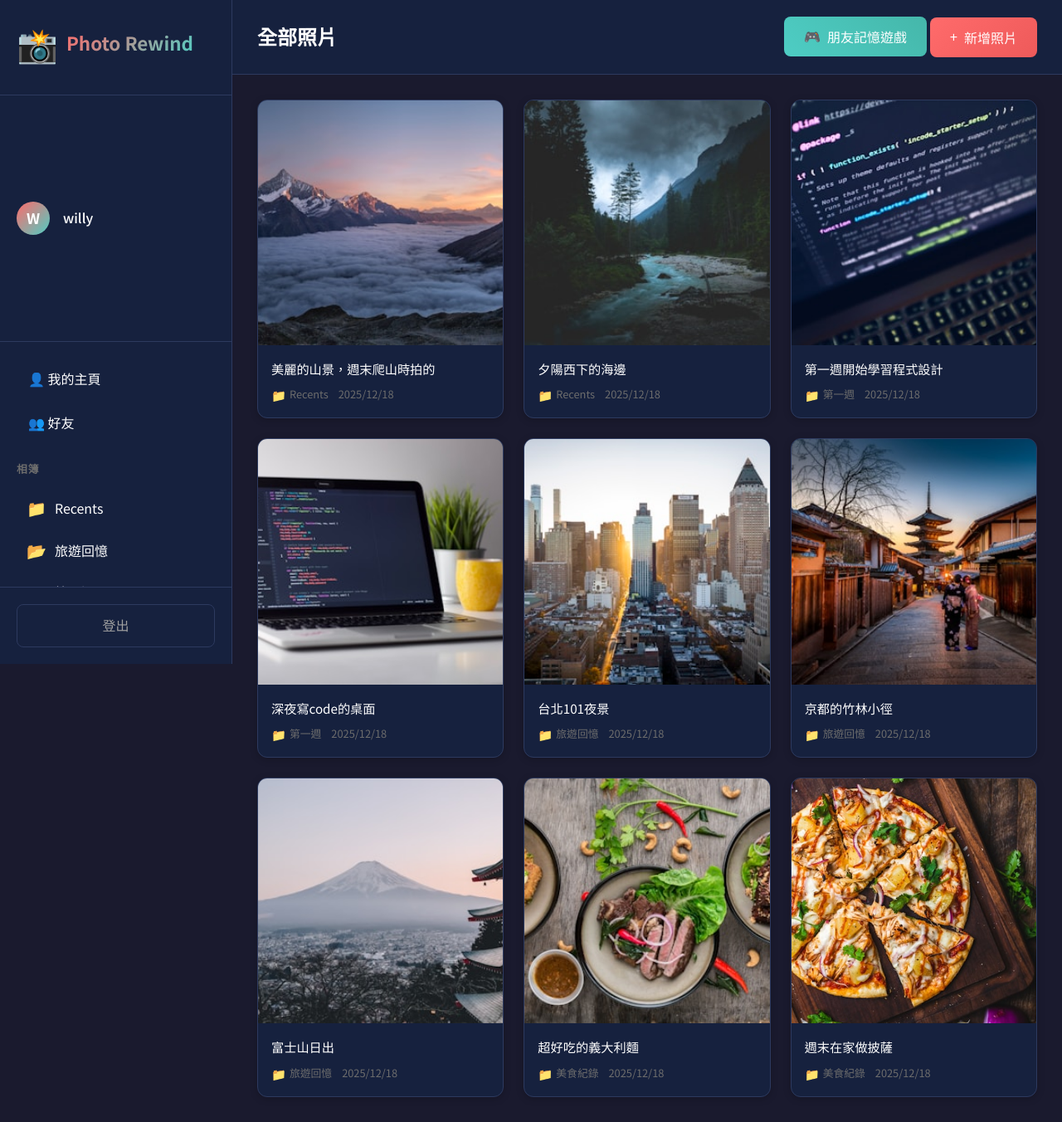
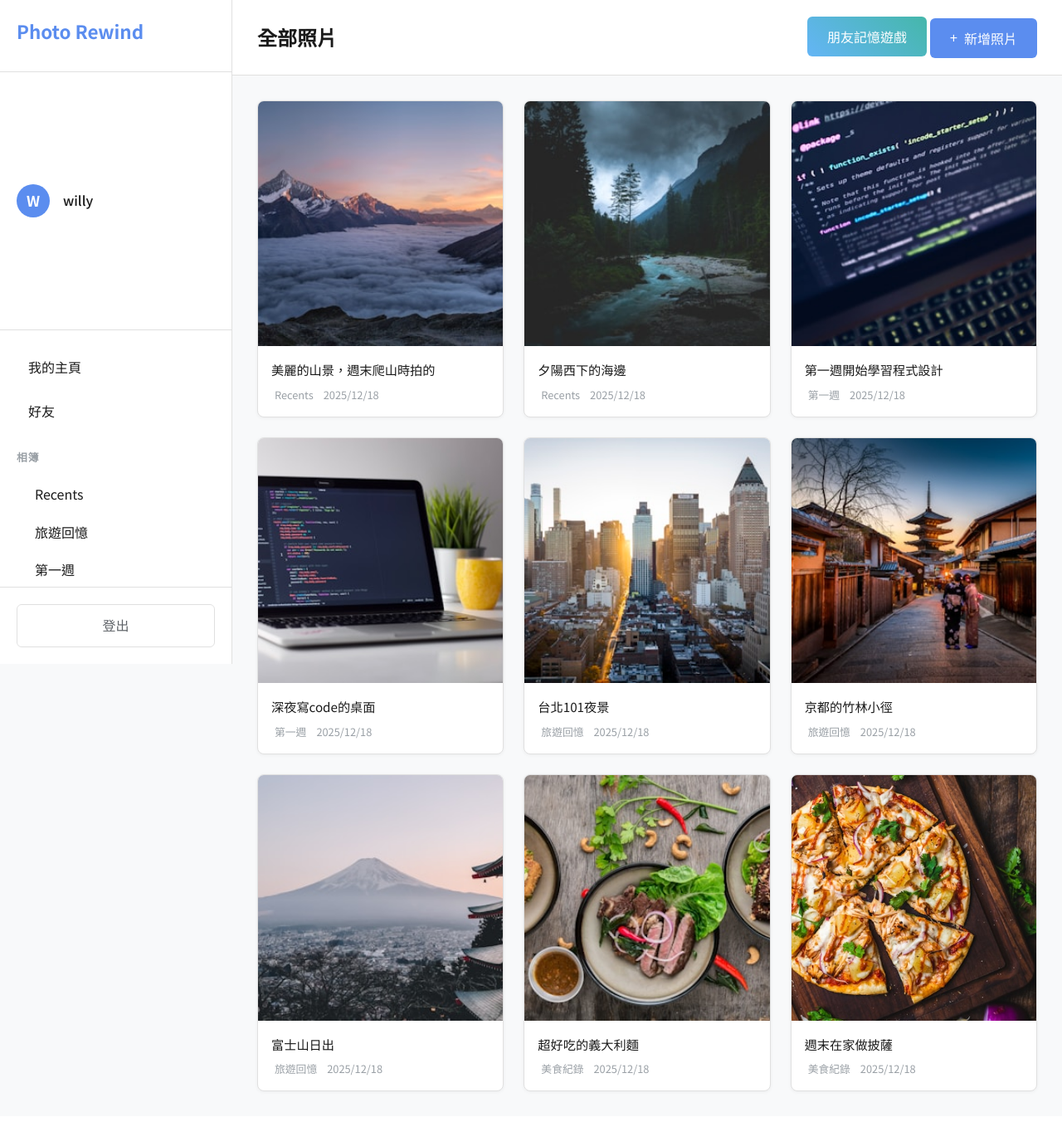
Before and after one commit to weeeelly/DW_Final, a PHP site: page /home.php in a window 1280 px wide. Shown: the whole page at 83% size. After the commit the page ends 1316 px from the top, so only its background shows below. Run offline with PHP 8.4, Linux system fonts and the light colour scheme; a user stored in the database is signed in; data comes from the database, SQL or seed files in the repository.

Commit message:
change style

```diff
--- a/home.php
+++ b/home.php
@@ -40,7 +40,6 @@ $conn->close();
         <aside class="sidebar">
             <div class="sidebar-header">
                 <div class="logo">
-                    <span class="logo-icon">📸</span>
                     <h1>Photo Rewind</h1>
                 </div>
             </div>
@@ -53,8 +52,8 @@ $conn->close();
             <nav class="sidebar-nav">
                 <div class="nav-section">
                     <ul class="nav-links">
-                        <li><a href="profile.php" class="nav-link-item">👤 我的主頁</a></li>
-                        <li><a href="friends.php" class="nav-link-item">👥 好友</a></li>
+                        <li><a href="profile.php" class="nav-link-item">我的主頁</a></li>
+                        <li><a href="friends.php" class="nav-link-item">好友</a></li>
                     </ul>
                 </div>
 
@@ -66,12 +65,12 @@ $conn->close();
                             data-album-id="<?php echo $album['id']; ?>"
                             data-album-name="<?php echo h($album['name']); ?>"
                             data-is-default="<?php echo $album['is_default'] ? '1' : '0'; ?>">
-                            <span class="album-icon"><?php echo $album['is_default'] ? '📁' : '📂'; ?></span>
+                            <span class="album-icon"></span>
                             <span class="album-name"><?php echo h($album['name']); ?></span>
                             <?php if (!$album['is_default']): ?>
                             <div class="album-actions">
-                                <button class="btn-icon edit-album-btn" title="編輯相簿">✏️</button>
-                                <button class="btn-icon delete-album-btn" title="刪除相簿">🗑️</button>
+                                <button class="btn-icon edit-album-btn" title="編輯相簿">Edit</button>
+                                <button class="btn-icon delete-album-btn" title="刪除相簿">Del</button>
                             </div>
                             <?php endif; ?>
                         </li>
@@ -91,12 +90,12 @@ $conn->close();
         <main class="main-content">
             <header class="main-header">
                 <div class="header-left">
-                    <button class="mobile-menu-btn" id="mobileMenuBtn">☰</button>
+                    <button class="mobile-menu-btn" id="mobileMenuBtn">Menu</button>
                     <h2 id="currentAlbumTitle">全部照片</h2>
                 </div>
                 <div class="header-actions">
-                    <button class="btn btn-secondary" id="startGameBtn">
-                        <span>🎮</span> 朋友記憶遊戲
+                    <button class="btn btn-primary" id="startGameBtn">
+                        朋友記憶遊戲
                     </button>
                     <button class="btn btn-primary" id="addPhotoBtn">
                         <span>+</span> 新增照片
@@ -109,7 +108,7 @@ $conn->close();
             </div>
 
             <div class="empty-state" id="emptyState" style="display: none;">
-                <div class="empty-icon">📷</div>
+                <div class="empty-icon"></div>
                 <h3>還沒有照片</h3>
                 <p>點擊上方「新增照片」開始記錄你的故事</p>
             </div>
@@ -131,7 +130,7 @@ $conn->close();
                     <div class="file-upload-wrapper">
                         <input type="file" id="imageFile" name="image" accept="image/jpeg,image/png,image/gif,image/webp">
                         <div class="file-upload-btn">
-                            <span class="file-upload-icon">📁</span>
+                            <span class="file-upload-icon"></span>
                             <span class="file-upload-text">點擊選擇圖片或拖曳檔案至此</span>
                         </div>
                         <span class="file-name" id="fileName"></span>
@@ -354,39 +353,36 @@ $conn->close();
         <div class="modal-overlay"></div>
         <div class="modal-content modal-xl">
             <div class="modal-header">
-                <h3>🎮 朋友記憶遊戲</h3>
+                <h3>朋友記憶遊戲</h3>
                 <button class="modal-close">&times;</button>
             </div>
             <div class="game-container">
                 <div class="game-screen active" id="gameStartScreen">
                     <div class="game-intro">
-                        <h2>準備挑戰你的記憶力！</h2>
+                        <h2>準備挑戰你的反應力！</h2>
                         <p>遊戲規則：</p>
                         <ul>
-                            <li>🎵 點擊開始後會播放背景音樂</li>
-                            <li>📸 預備拍 8 拍，每拍會顯示一張朋友的照片</li>
-                            <li>🧠 記住照片出現的順序</li>
-                            <li>👆 接下來 8 拍，按順序點擊正確的朋友名稱</li>
+                            <li>點擊開始後會播放背景音樂</li>
+                            <li>預備拍 8 拍，每拍會顯示一張朋友的照片</li>
+                            <li>記住照片出現的順序</li>
+                            <li>接下來 8 拍，按順序點擊正確的朋友名稱</li>
                         </ul>
                         <div class="game-settings">
-                            <h3>🎯 固定遊戲設定</h3>
+                            <h3>固定遊戲設定</h3>
                             <div class="settings-info">
                                 <div class="setting-item">
-                                    <span class="setting-icon">📸</span>
                                     <span class="setting-text">8張照片（固定難度）</span>
                                 </div>
                                 <div class="setting-item">
-                                    <span class="setting-icon">🎵</span>
                                     <span class="setting-text">內建背景音樂</span>
                                 </div>
                                 <div class="setting-item">
-                                    <span class="setting-icon">⚡</span>
                                     <span class="setting-text">180 BPM（快節奏）</span>
                                 </div>
                             </div>
                         </div>
                         <button class="btn btn-primary btn-lg" id="startGameButton">
-                            🚀 開始遊戲
+                            開始遊戲
                         </button>
                     </div>
                 </div>
@@ -404,7 +400,7 @@ $conn->close();
 
                     <div class="game-display">
                         <div class="photo-display" id="photoDisplay">
-                            <div class="beat-indicator" id="beatIndicator">♪</div>
+                            <div class="beat-indicator" id="beatIndicator"></div>
                             <img id="currentPhoto" src="" alt="" style="display: none;">
                             <div class="friend-name" id="currentFriendName" style="display: none;"></div>
                         </div>
@@ -416,14 +412,14 @@ $conn->close();
                     </div>
 
                     <div class="game-controls">
-                        <button class="btn btn-secondary" id="pauseGameBtn" style="display: none;">⏸️ 暫停</button>
-                        <button class="btn btn-danger" id="stopGameBtn">⏹️ 結束遊戲</button>
+                        <button class="btn btn-secondary" id="pauseGameBtn" style="display: none;">暫停</button>
+                        <button class="btn btn-danger" id="stopGameBtn">結束遊戲</button>
                     </div>
                 </div>
 
                 <div class="game-screen" id="gameResultScreen">
                     <div class="game-result">
-                        <div class="result-icon" id="resultIcon">🎉</div>
+                        <div class="result-icon" id="resultIcon"></div>
                         <h2 id="resultTitle">恭喜過關！</h2>
                         <div class="result-stats">
                             <div class="stat-item">
@@ -440,7 +436,7 @@ $conn->close();
                             </div>
                         </div>
                         <div class="result-actions">
-                            <button class="btn btn-primary" id="playAgainBtn">🔄 再玩一次</button>
+                            <button class="btn btn-primary" id="playAgainBtn">再玩一次</button>
                             <button class="btn btn-secondary modal-cancel">返回</button>
                         </div>
                     </div>
--- a/index.php
+++ b/index.php
@@ -53,7 +53,6 @@ if ($_SERVER['REQUEST_METHOD'] === 'POST') {
         <div class="auth-card">
             <div class="auth-header">
                 <div class="logo">
-                    <span class="logo-icon">📸</span>
                     <h1>Photo Rewind</h1>
                 </div>
                 <p class="tagline">紀錄生活的每一個美好瞬間</p>
@@ -86,7 +85,7 @@ if ($_SERVER['REQUEST_METHOD'] === 'POST') {
 
             <div class="demo-info">
                 <p><strong>測試帳號：</strong></p>
-                <p>帳號：willy / 密碼：willy0310</p>
+                <p>帳號：demo / 密碼：password123</p>
             </div>
         </div>
     </div>
--- a/register.php
+++ b/register.php
@@ -71,7 +71,6 @@ if ($_SERVER['REQUEST_METHOD'] === 'POST') {
         <div class="auth-card">
             <div class="auth-header">
                 <div class="logo">
-                    <span class="logo-icon">📸</span>
                     <h1>Photo Rewind</h1>
                 </div>
                 <p class="tagline">建立帳號，開始記錄你的故事</p>
--- a/style.css
+++ b/style.css
@@ -1,22 +1,22 @@
 :root {
-    --primary-color: #ff6b6b;
-    --primary-dark: #ee5a5a;
-    --secondary-color: #4ecdc4;
-    --background-color: #1a1a2e;
-    --surface-color: #16213e;
-    --surface-light: #1f3460;
-    --text-primary: #ffffff;
-    --text-secondary: #a0a0a0;
-    --text-muted: #6c6c6c;
-    --border-color: #2d3a5f;
-    --error-color: #ff4757;
-    --success-color: #2ed573;
-    --warning-color: #ffa502;
-    --shadow: 0 4px 20px rgba(0, 0, 0, 0.3);
-    --shadow-sm: 0 2px 10px rgba(0, 0, 0, 0.2);
-    --radius: 12px;
-    --radius-sm: 8px;
-    --transition: all 0.3s ease;
+    --primary-color: #5b8def;
+    --primary-dark: #4a7bd4;
+    --secondary-color: #64b5f6;
+    --background-color: #f8f9fa;
+    --surface-color: #ffffff;
+    --surface-light: #f0f2f5;
+    --text-primary: #1a1a1a;
+    --text-secondary: #5f6368;
+    --text-muted: #9aa0a6;
+    --border-color: #e0e0e0;
+    --error-color: #dc3545;
+    --success-color: #28a745;
+    --warning-color: #fd7e14;
+    --shadow: 0 2px 8px rgba(0, 0, 0, 0.08);
+    --shadow-sm: 0 1px 4px rgba(0, 0, 0, 0.05);
+    --radius: 8px;
+    --radius-sm: 6px;
+    --transition: all 0.2s ease;
 }
 
 * {
@@ -85,10 +85,7 @@ a:hover {
 .logo h1 {
     font-size: 1.8rem;
     font-weight: 700;
-    background: linear-gradient(135deg, var(--primary-color), var(--secondary-color));
-    -webkit-background-clip: text;
-    -webkit-text-fill-color: transparent;
-    background-clip: text;
+    color: var(--primary-color);
 }
 
 .tagline {
@@ -177,13 +174,14 @@ a:hover {
 }
 
 .btn-primary {
-    background: linear-gradient(135deg, var(--primary-color), var(--primary-dark));
+    background: var(--primary-color);
     color: white;
 }
 
 .btn-primary:hover {
-    transform: translateY(-2px);
-    box-shadow: 0 4px 15px rgba(255, 107, 107, 0.4);
+    background: var(--primary-dark);
+    transform: translateY(-1px);
+    box-shadow: var(--shadow);
 }
 
 .btn-secondary {
@@ -296,13 +302,14 @@ a:hover {
 .avatar {
     width: 40px;
     height: 40px;
-    background: linear-gradient(135deg, var(--primary-color), var(--secondary-color));
+    background: var(--primary-color);
     border-radius: 50%;
     display: flex;
     align-items: center;
     justify-content: center;
     font-weight: 700;
     font-size: 1.1rem;
+    color: white;
 }
 
 .username {
@@ -559,8 +566,7 @@ a:hover {
 }
 
 .photo-card-album::before {
-    content: "📁";
-    font-size: 0.9rem;
+    content: "";
 }
 
 .empty-state {
@@ -2462,14 +2529,14 @@ a:hover {
 }
 
 #startGameBtn {
-    background: linear-gradient(45deg, var(--secondary-color), #45b7aa);
+    background: var(--secondary-color);
     border: none;
     font-weight: 500;
 }
 
 #startGameBtn:hover {
-    background: linear-gradient(45deg, #45b7aa, var(--secondary-color));
-    transform: translateY(-2px);
+    background: var(--primary-color);
+    transform: translateY(-1px);
 }
 
 .btn-lg {
```
Also changed, not shown: other parts of style.css (+170 -57 lines), friends.php (+6 -7 lines), profile.php (+3 -4 lines).
